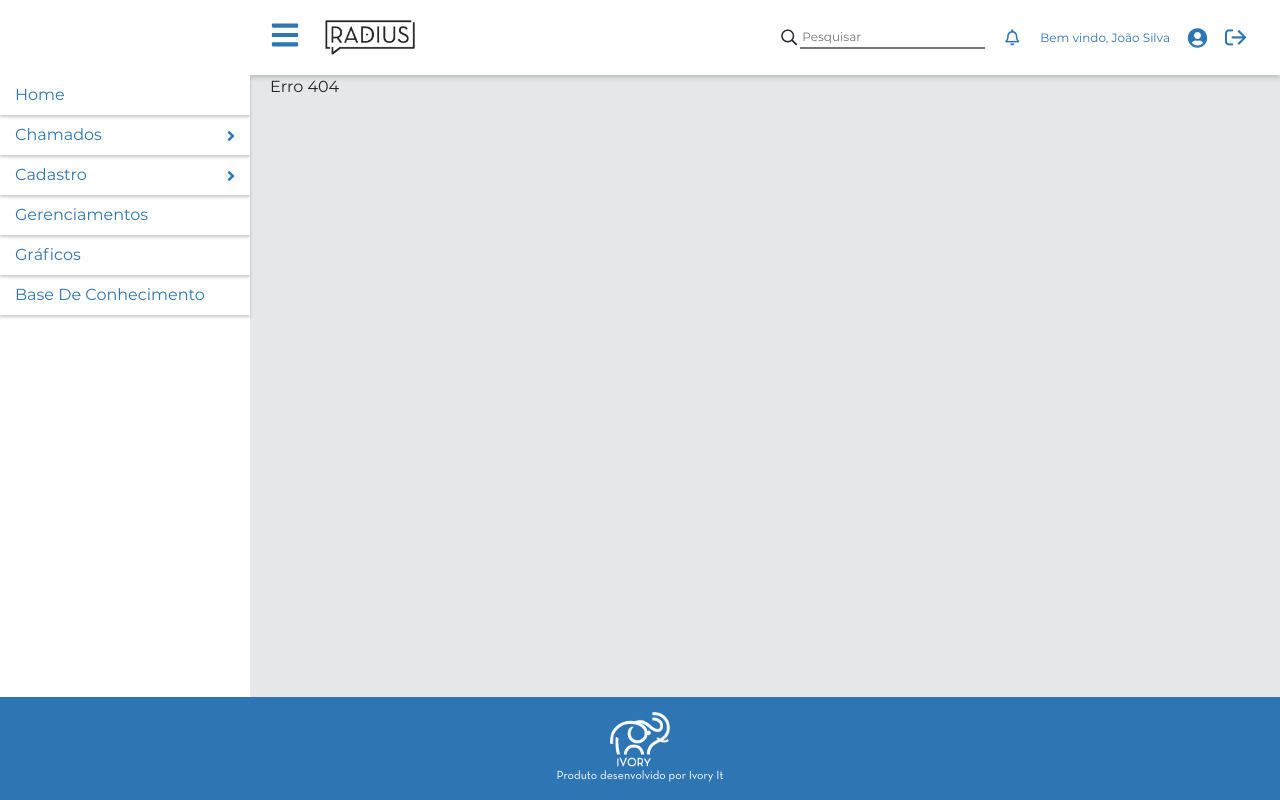
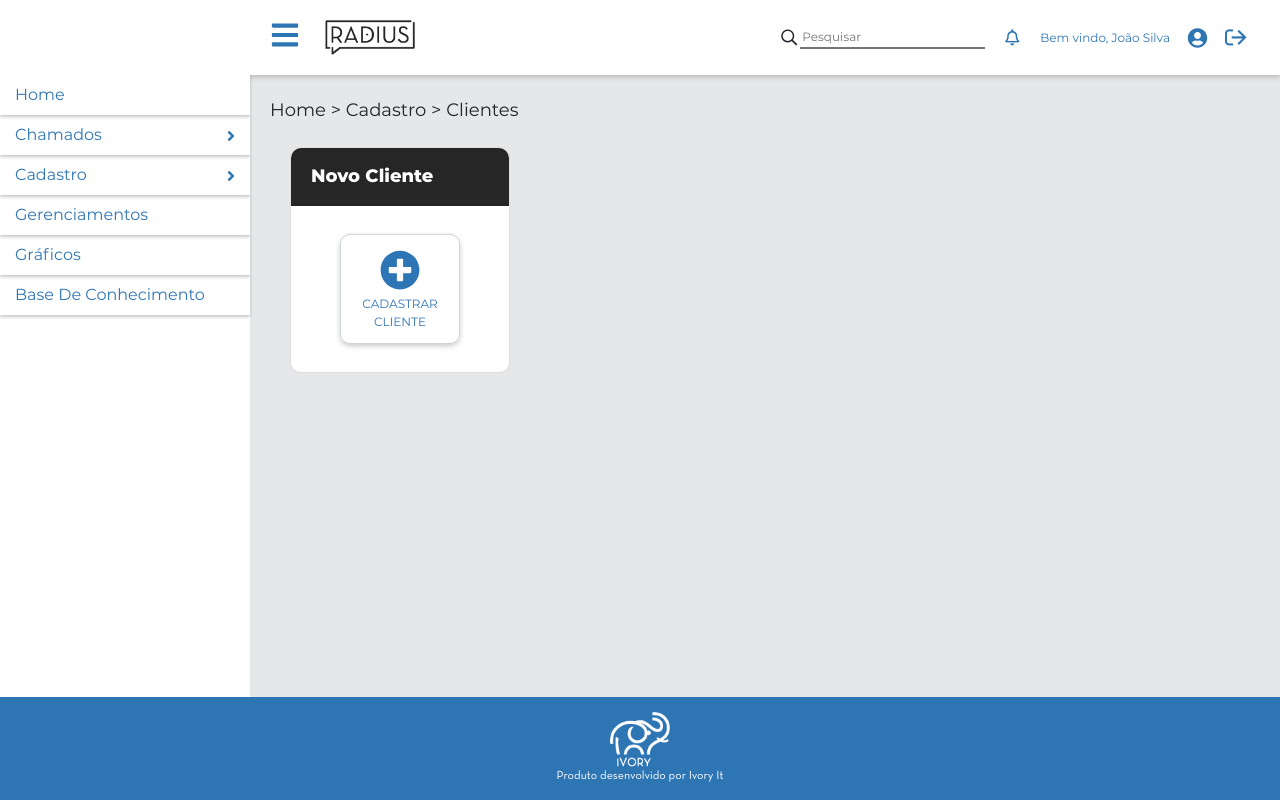
Before and after one commit to jorgelucasdev/Radius-IvoryFrontEnd, a React (Create React App) app in the folder radius/: page /Cadastro/ListagemClientes in a window 1280 px wide. Before the commit this address had no page. Built offline with nearby package versions, Linux system fonts and the light colour scheme.

Commit message:
Criação das rotas entre as pages Listagem de Clientes e Cadastro de Clientes
Alteração na cor dos inputs do formulário

```diff
--- a/radius/src/components/ButtonCustom.module.scss
+++ b/radius/src/components/ButtonCustom.module.scss
@@ -34,7 +34,7 @@
           margin: 5px auto;
           width: 40px;
           height: 40px;
-          color: #2e75b4;
+          color: #2e75b6;
         }
 
         .desc {
@@ -44,7 +44,7 @@
 
           span {
             font-size: 12px;
-            color: #2e75b4;
+            color: #2e75b6;
             text-align: center;
           }
         }
--- a/radius/src/pages/Cadastro/CadastroClientes.js
+++ b/radius/src/pages/Cadastro/CadastroClientes.js
@@ -13,9 +13,12 @@ import "react-datepicker/dist/react-datepicker.css";
 import "styled-components";
 import "./AuxStyles.css";
 import { faUserFriends } from "@fortawesome/free-solid-svg-icons";
+import { useHistory } from "react-router-dom";
 
 const CadastroClientes = props => {
   registerLocale("pt-BR", ptBR);
+
+  const history = useHistory();
   const [startDate, setStartDate] = useState(new Date());
 
   const options = [
@@ -335,6 +338,7 @@ const CadastroClientes = props => {
             title={"Clientes"}
             icon={faUserFriends}
             desc={"LISTAGEM CLIENTES"}
+            onClick={() => history.push("/Cadastro/ListagemClientes")}
           ></ButtonCustom>
         </div>
       </div>
--- a/radius/src/pages/Cadastro/CadastroClientes.module.scss
+++ b/radius/src/pages/Cadastro/CadastroClientes.module.scss
@@ -36,7 +36,7 @@
 
             input {
               display: block;
-              border: 1px solid #ced4da;
+              border: 1px solid #2e75b6;
               border-radius: 10px;
               font-size: 14px;
               height: 35px;
@@ -45,7 +45,7 @@
             }
 
             .calendario {
-              border: 1px solid #ced4da;
+              border: 1px solid #2e75b6;
               width: 100%;
               height: 35px;
               font-size: 14px;
--- a/radius/src/pages/Cadastro/ListagemClientes.js
+++ b/radius/src/pages/Cadastro/ListagemClientes.js
@@ -2,8 +2,11 @@ import React, { useState } from "react";
 import styles from "./ListagemClientes.module.scss";
 import ButtonCustom from "../../components/ButtonCustom";
 import { faPlusCircle } from "@fortawesome/free-solid-svg-icons";
+import { useHistory } from "react-router-dom";
 
 const ListagemClientes = () => {
+  const history = useHistory();
+
   return (
     <div className={styles.principal}>
       <h1>Home > Cadastro > Clientes</h1>
@@ -17,6 +20,7 @@ const ListagemClientes = () => {
             title={"Novo Cliente"}
             icon={faPlusCircle}
             desc={"CADASTRAR CLIENTE"}
+            onClick={() => history.push("/Cadastro/CadastroClientes")}
           ></ButtonCustom>
         </div>
       </div>
--- a/radius/src/pages/Cadastro/ListagemClientes.module.scss
+++ b/radius/src/pages/Cadastro/ListagemClientes.module.scss
@@ -11,6 +11,7 @@
 
     .conteudoSection {
       .filtroClientes {
+
       }
 
       .listaClientes {
@@ -20,7 +21,7 @@
     .conteudoAside {
       float: left;
       clear: both;
-      margin: 0 20px 0 0;
+      margin: 0 20px 0 ;
     }
   }
 }
--- a/radius/src/pages/DefaultLayoutPrivate/index.js
+++ b/radius/src/pages/DefaultLayoutPrivate/index.js
@@ -61,7 +61,7 @@ function DefaultLayoutPublic(props) {
               <a href="#">Cadastro <FontAwesomeIcon icon={faAngleRight} className={styles.iconSeta}/></a>
               <ul>
                 <li><a href="#">Sistema</a></li>
-                <li><a href="/Cadastro/CadastroClientes">Cliente</a></li>
+                <li><a href="/Cadastro/ListagemClientes">Cliente</a></li>
                 <li><a href="#">Usuário</a></li>
                 <li><a href="#">Funcionário</a></li>
               </ul>
--- a/radius/src/routes.js
+++ b/radius/src/routes.js
@@ -7,6 +7,7 @@ const FaleConosco = lazy(() => import("./pages/login/faleconosco"));
 
 // rotas privadas
 const Home = lazy(() => import("./pages/home"));
+const ListagemClientes = lazy(() => import("./pages/Cadastro/ListagemClientes"));
 const CadastroClientes = lazy(() => import("./pages/Cadastro/CadastroClientes"));
 
 export const routesPublic = {
@@ -19,6 +20,7 @@ const Error404 = props => <div>Erro 404</div>;
 
 export const routesPrivate = [
   { path: "/", exact: true, component: Home },
+  { path: "/Cadastro/ListagemClientes", exact: true, component: ListagemClientes},
   { path: "/Cadastro/CadastroClientes", exact: true, component: CadastroClientes},
   {
     path: "",
```
